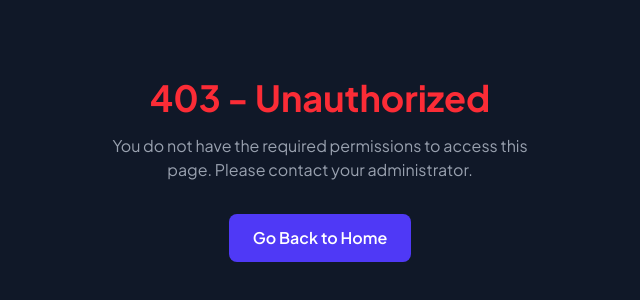
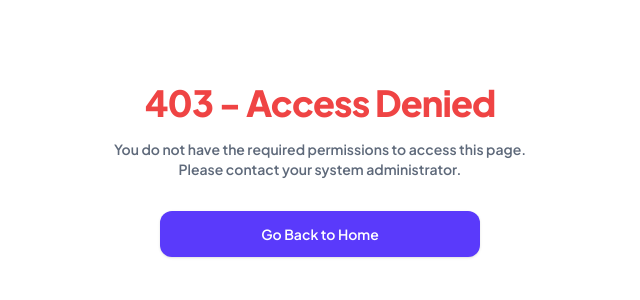
Before and after one commit to Dharanish-AM/MetropolisParking, a React (Vite) app in the folder frontend/: page /unauthorized in a window 1280 px wide. Shown: the part 230-530 px from the top of the page, without its empty margins (320-960 px from the left). Built offline with nearby package versions, Linux system fonts and the light colour scheme; no server answers.

Commit message:
style(frontend): refactor frontend to match Metropolis design system

```diff
--- a/frontend/src/components/Navbar.tsx
+++ b/frontend/src/components/Navbar.tsx
@@ -32,8 +32,8 @@ export const Navbar: FC = () => {
                     to={item.path}
                     className={`flex items-center gap-2 px-3.5 py-2 rounded-xl text-sm font-semibold transition-all duration-150 ${
                       isActive
-                        ? "bg-neutral-border/50 text-neutral-primary font-bold"
-                        : "text-neutral-secondary hover:text-neutral-primary hover:bg-neutral-border/25"
+                        ? "bg-brand-primary/10 text-brand-primary font-bold"
+                        : "text-neutral-secondary hover:text-brand-primary hover:bg-brand-primary/5"
                     }`}
                   >
                     <Icon className="w-4 h-4 stroke-[1.75]" />
@@ -63,7 +63,7 @@ export const Navbar: FC = () => {
             <>
               <Link
                 to="/login"
-                className="px-4 py-2 bg-neutral-border/50 hover:bg-neutral-border/80 text-neutral-primary rounded-xl text-sm font-bold transition-all duration-150"
+                className="px-4 py-2 bg-brand-lavender hover:bg-brand-primary/10 text-brand-primary rounded-xl text-sm font-bold transition-all duration-150"
               >
                 Log in / Sign up
               </Link>
--- a/frontend/src/components/ui/Button.tsx
+++ b/frontend/src/components/ui/Button.tsx
@@ -13,10 +13,10 @@ export const Button = forwardRef<HTMLButtonElement, ButtonProps>(
     const baseStyles = "inline-flex items-center justify-center font-semibold rounded-xl transition-all duration-150 active:scale-[0.98] disabled:opacity-50 disabled:pointer-events-none cursor-pointer";
 
     const variants = {
-      primary: "bg-brand-primary text-white hover:bg-brand-primary/95 shadow-sm border border-transparent focus:ring-2 focus:ring-offset-2 focus:ring-brand-primary",
-      secondary: "bg-neutral-border/20 text-neutral-primary border border-neutral-border hover:bg-neutral-border/40 shadow-xs focus:ring-2 focus:ring-offset-2 focus:ring-neutral-border",
-      outline: "bg-transparent text-neutral-primary border border-neutral-border hover:bg-neutral-border/10 focus:ring-2 focus:ring-offset-2 focus:ring-neutral-border",
-      ghost: "bg-transparent text-neutral-secondary hover:text-neutral-primary hover:bg-neutral-border/20 focus:ring-2 focus:ring-neutral-border",
+      primary: "bg-brand-primary text-white hover:bg-brand-primary/95 shadow-sm border border-transparent focus:ring-2 focus:ring-offset-2 focus:ring-brand-primary disabled:bg-brand-disabled",
+      secondary: "bg-brand-lavender text-brand-primary border border-transparent hover:bg-brand-primary/10 shadow-xs focus:ring-2 focus:ring-offset-2 focus:ring-brand-primary",
+      outline: "bg-transparent text-neutral-primary border border-neutral-border hover:bg-neutral-border/10 focus:ring-2 focus:ring-offset-2 focus:ring-brand-primary",
+      ghost: "bg-transparent text-neutral-secondary hover:text-neutral-primary hover:bg-brand-border/20 focus:ring-2 focus:ring-brand-primary",
       danger: "bg-status-occupied text-white hover:bg-status-occupied/95 shadow-sm border border-transparent focus:ring-2 focus:ring-offset-2 focus:ring-status-occupied"
     };
 
--- a/frontend/src/features/lots/components/LotDetailsDrawer.tsx
+++ b/frontend/src/features/lots/components/LotDetailsDrawer.tsx
@@ -69,9 +69,9 @@ export const LotDetailsDrawer: FC<LotDetailsDrawerProps> = ({ lot, onBack }) =>
             </p>
           </div>
 
-          <div className="divide-y divide-neutral-border">
+          <div className="space-y-3.5 pt-2">
             {rates.map((item) => (
-              <div key={item.duration} className="flex justify-between items-center py-3.5 text-sm font-semibold">
+              <div key={item.duration} className="flex justify-between items-center text-sm font-semibold">
                 <span className="text-neutral-primary">{item.duration}</span>
                 <span className="text-neutral-primary font-bold">{item.rate}</span>
               </div>
--- a/frontend/src/index.css
+++ b/frontend/src/index.css
@@ -5,17 +5,21 @@
 @theme {
   --font-sans: 'Plus Jakarta Sans', -apple-system, BlinkMacSystemFont, 'Segoe UI', Roboto, Helvetica, Arial, sans-serif;
 
-  --color-brand-primary: #000000;
+  --color-brand-primary: #5A3AFB;
   --color-brand-purple: #5A3AFB;
-  --color-neutral-primary: #0F172A;
-  --color-neutral-secondary: #64748B;
-  --color-neutral-border: #ECEFF3;
+  --color-brand-dark: #09090B;
+  --color-neutral-primary: #09090B;
+  --color-neutral-secondary: #5E697A;
+  --color-neutral-border: #E4E4E7;
   --color-neutral-bg: #FFFFFF;
+  --color-neutral-secondary-bg: #F8F9FC;
+  --color-brand-lavender: #F5F3FF;
+  --color-brand-disabled: #C2C2FF;
 
   --color-status-available: #10B981;
   --color-status-occupied: #EF4444;
   --color-status-reserved: #F59E0B;
-  --color-status-out-of-service: #6B7280;
+  --color-status-out-of-service: #71717A;
 }
 
 body {
--- a/frontend/src/pages/Dashboard.tsx
+++ b/frontend/src/pages/Dashboard.tsx
@@ -179,9 +179,9 @@ export const Dashboard: FC = () => {
                 <p className="text-xs text-neutral-secondary font-semibold">
                   {stats?.occupancy?.occupiedSpaces ?? 0} of {stats?.occupancy?.totalSpaces ?? 0} spaces filled
                 </p>
-                <div className="w-full bg-neutral-border h-2 rounded-full overflow-hidden">
+                <div className="w-full bg-brand-primary/10 h-2 rounded-full overflow-hidden">
                   <div
-                    className="bg-brand-purple h-full rounded-full transition-all duration-500"
+                    className="bg-brand-primary h-full rounded-full transition-all duration-500"
                     style={{ width: `${stats?.occupancy?.occupancyRate ?? 0}%` }}
                   />
                 </div>
--- a/frontend/src/pages/Login.tsx
+++ b/frontend/src/pages/Login.tsx
@@ -35,10 +35,10 @@ export const Login: FC = () => {
       <div className="sm:mx-auto sm:w-full sm:max-w-md text-center">
         <MetropolisLogo size="lg" className="justify-center mb-6" />
         <h2 className="text-3xl font-extrabold text-neutral-primary tracking-tight">
-          Welcome back.
+          Welcome to Metropolis
         </h2>
         <p className="mt-2 text-sm text-neutral-secondary">
-          Access the Metropolis parking network control center.
+          Enter your credentials to access the Metropolis parking network.
         </p>
       </div>
 
--- a/frontend/src/pages/Unauthorized.tsx
+++ b/frontend/src/pages/Unauthorized.tsx
@@ -1,14 +1,15 @@
 import type { FC } from "react";
 import { Link } from "react-router-dom";
+import { theme } from "../styles/theme";
 
 export const Unauthorized: FC = () => {
   return (
-    <div className="min-h-screen bg-gray-900 text-white flex flex-col items-center justify-center p-8">
-      <h1 className="text-4xl font-bold text-red-500 mb-4">403 - Unauthorized</h1>
-      <p className="text-gray-400 mb-8 text-center max-w-md">
-        You do not have the required permissions to access this page. Please contact your administrator.
+    <div className="min-h-screen bg-white text-neutral-primary flex flex-col items-center justify-center p-8 font-sans">
+      <h1 className="text-4xl font-extrabold text-status-occupied mb-4 tracking-tight">403 - Access Denied</h1>
+      <p className="text-neutral-secondary mb-8 text-center max-w-md font-semibold text-sm">
+        You do not have the required permissions to access this page. Please contact your system administrator.
       </p>
-      <Link to="/" className="bg-indigo-600 hover:bg-indigo-700 px-6 py-3 rounded-lg font-semibold">
+      <Link to="/" className={`${theme.components.buttonPrimary} max-w-xs`}>
         Go Back to Home
       </Link>
     </div>
--- a/frontend/src/styles/theme.ts
+++ b/frontend/src/styles/theme.ts
@@ -1,14 +1,16 @@
 export const theme = {
   colors: {
     brand: {
-      primary: '#000000',
+      primary: '#5A3AFB',
       purple: '#5A3AFB',
+      dark: '#09090B',
     },
     neutral: {
-      primary: '#0F172A',
-      secondary: '#64748B',
-      border: '#ECEFF3',
+      primary: '#09090B',
+      secondary: '#5E697A',
+      border: '#E4E4E7',
       bg: '#FFFFFF',
+      secondaryBg: '#F8F9FC',
     },
     status: {
       AVAILABLE: {
@@ -33,7 +35,7 @@ export const theme = {
         badge: 'bg-status-reserved/10 text-status-reserved border border-status-reserved/20',
       },
       OUT_OF_SERVICE: {
-        color: '#6B7280',
+        color: '#71717A',
         bg: 'bg-status-out-of-service/10',
         text: 'text-status-out-of-service',
         border: 'border-status-out-of-service/20',
@@ -43,10 +45,10 @@ export const theme = {
   },
   components: {
     card: 'bg-white border border-neutral-border rounded-2xl p-6',
-    input: 'block w-full px-4 py-3 bg-white border border-neutral-border rounded-xl text-neutral-primary text-sm focus:outline-none focus:ring-1 focus:ring-brand-purple focus:border-brand-purple transition-all font-sans',
-    inputMono: 'block w-full px-4 py-3 bg-white border border-neutral-border rounded-xl text-neutral-primary text-sm focus:outline-none focus:ring-1 focus:ring-brand-purple focus:border-brand-purple transition-all font-mono',
-    buttonPrimary: 'w-full flex justify-center items-center gap-2 py-3 px-4 border border-transparent rounded-xl text-sm font-semibold text-white bg-black hover:bg-neutral-900 focus:outline-none focus:ring-1 focus:ring-brand-purple transition-all duration-150 active:scale-[0.98] disabled:opacity-50 cursor-pointer shadow-sm',
-    buttonSecondary: 'w-full flex items-center justify-center gap-1.5 py-3 px-4 bg-neutral-border/40 text-neutral-primary hover:bg-neutral-border/60 rounded-xl text-sm font-semibold transition-all duration-150 active:scale-[0.98] disabled:opacity-50 cursor-pointer',
+    input: 'block w-full px-4 py-3 bg-white border border-neutral-border rounded-xl text-neutral-primary text-sm focus:outline-none focus:ring-2 focus:ring-brand-primary/20 focus:border-brand-primary transition-all font-sans',
+    inputMono: 'block w-full px-4 py-3 bg-white border border-neutral-border rounded-xl text-neutral-primary text-sm focus:outline-none focus:ring-2 focus:ring-brand-primary/20 focus:border-brand-primary transition-all font-mono',
+    buttonPrimary: 'w-full flex justify-center items-center gap-2 py-3 px-4 border border-transparent rounded-xl text-sm font-semibold text-white bg-brand-primary hover:bg-brand-primary/95 focus:outline-none focus:ring-2 focus:ring-brand-primary transition-all duration-150 active:scale-[0.98] disabled:opacity-50 cursor-pointer shadow-sm disabled:bg-brand-disabled',
+    buttonSecondary: 'w-full flex items-center justify-center gap-1.5 py-3 px-4 bg-brand-lavender text-brand-primary hover:bg-brand-primary/10 rounded-xl text-sm font-semibold transition-all duration-150 active:scale-[0.98] disabled:opacity-50 cursor-pointer disabled:bg-neutral-border/40 disabled:text-neutral-secondary',
   },
   transitions: 'transition-all duration-150',
 };
```
